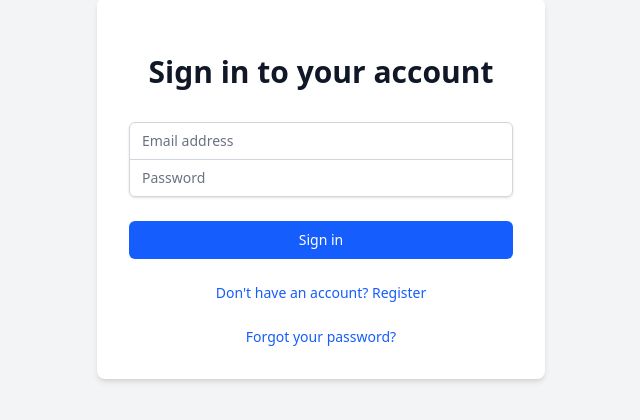
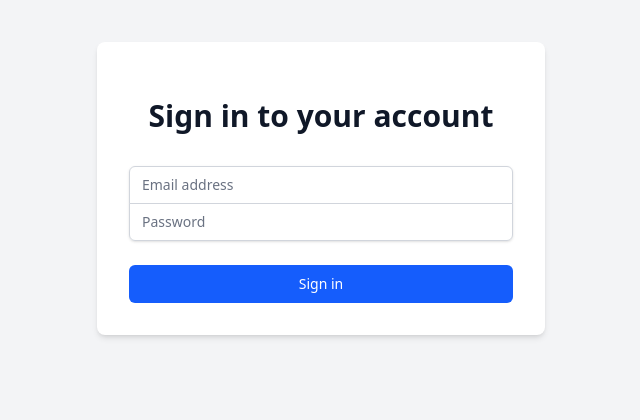
Before and after one commit to mehrand3v/lpg-tracker-react, a React (Vite) app: page /login in a window 1280 px wide. Shown: the part 212-632 px from the top of the page, without its empty margins (319-959 px from the left). Built offline with nearby package versions, Linux system fonts and the light colour scheme; no server answers.

Commit message:
so far so good

```diff
--- a/src/App.jsx
+++ b/src/App.jsx
@@ -1,11 +1,16 @@
 // App.jsx
-import { BrowserRouter as Router, Routes, Route, Navigate } from 'react-router-dom';
-import { AuthProvider } from './context/AuthContext';
-import PrivateRoute from './components/PrivateRoute';
-import Login from './components/Login';
+
+import {
+  BrowserRouter as Router,
+  Routes,
+  Route,
+  Navigate,
+} from "react-router-dom";
+import { AuthProvider } from "./context/AuthContext";
+import PrivateRoute from "./components/PrivateRoute";
+import Login from "./components/Login";
 import FooterNavbar from "./components/FooterNavbar";
-import Dashboard from './pages/Dashboard';
-// Import any other pages you have
+import Dashboard from "./pages/Dashboard";
 
 function App() {
   return (
@@ -14,7 +19,6 @@ function App() {
         <Routes>
           {/* Public routes */}
           <Route path="/login" element={<Login />} />
-
 
           {/* Protected routes */}
           <Route
@@ -29,18 +33,6 @@ function App() {
           {/* Redirect to login if accessing root */}
           <Route path="/" element={<Navigate to="/login" />} />
 
-          {/* Add other protected routes here */}
-          {/*
-          <Route
-            path="/customers"
-            element={
-              <PrivateRoute>
-                <Customers />
-              </PrivateRoute>
-            }
-          />
-          */}
-
           {/* Catch all other routes and redirect to dashboard */}
           <Route path="*" element={<Navigate to="/dashboard" />} />
         </Routes>
--- a/src/components/Login.jsx
+++ b/src/components/Login.jsx
@@ -1,12 +1,11 @@
-// components/Login.jsx
-import { useState } from 'react';
-import { signIn } from '../services/authService';
-import { useNavigate } from 'react-router-dom';
+import { useState } from "react";
+import { signIn } from "../services/authService";
+import { useNavigate } from "react-router-dom";
 
 const Login = () => {
-  const [email, setEmail] = useState('');
-  const [password, setPassword] = useState('');
-  const [error, setError] = useState('');
+  const [email, setEmail] = useState("");
+  const [password, setPassword] = useState("");
+  const [error, setError] = useState("");
   const [loading, setLoading] = useState(false);
   const navigate = useNavigate();
 
@@ -14,17 +13,17 @@ const Login = () => {
     e.preventDefault();
 
     if (!email || !password) {
-      setError('Please enter both email and password');
+      setError("Please enter both email and password");
       return;
     }
 
     try {
-      setError('');
+      setError("");
       setLoading(true);
       await signIn(email, password);
-      navigate('/dashboard'); // Redirect to dashboard after successful login
+      navigate("/dashboard"); // Redirect to dashboard after successful login
     } catch (error) {
-      setError('Failed to sign in. Please check your credentials.');
+      setError("Failed to sign in. Please check your credentials.");
       console.error(error);
     } finally {
       setLoading(false);
@@ -35,11 +34,16 @@ const Login = () => {
     <div className="min-h-screen flex items-center justify-center bg-gray-100 py-12 px-4 sm:px-6 lg:px-8">
       <div className="max-w-md w-full space-y-8 bg-white p-8 rounded-lg shadow-md">
         <div>
-          <h2 className="mt-6 text-center text-3xl font-extrabold text-gray-900">Sign in to your account</h2>
+          <h2 className="mt-6 text-center text-3xl font-extrabold text-gray-900">
+            Sign in to your account
+          </h2>
         </div>
 
         {error && (
-          <div className="bg-red-100 border border-red-400 text-red-700 px-4 py-3 rounded relative" role="alert">
+          <div
+            className="bg-red-100 border border-red-400 text-red-700 px-4 py-3 rounded relative"
+            role="alert"
+          >
             <span className="block sm:inline">{error}</span>
           </div>
         )}
@@ -47,7 +51,9 @@ const Login = () => {
         <form className="mt-8 space-y-6" onSubmit={handleSubmit}>
           <div className="rounded-md shadow-sm -space-y-px">
             <div>
-              <label htmlFor="email-address" className="sr-only">Email address</label>
+              <label htmlFor="email-address" className="sr-only">
+                Email address
+              </label>
               <input
                 id="email-address"
                 name="email"
@@ -61,7 +67,9 @@ const Login = () => {
               />
             </div>
             <div>
-              <label htmlFor="password" className="sr-only">Password</label>
+              <label htmlFor="password" className="sr-only">
+                Password
+              </label>
               <input
                 id="password"
                 name="password"
@@ -80,22 +88,20 @@ const Login = () => {
             <button
               type="submit"
               disabled={loading}
-              className={`group relative w-full flex justify-center py-2 px-4 border border-transparent text-sm font-medium rounded-md text-white bg-blue-600 hover:bg-blue-700 focus:outline-none focus:ring-2 focus:ring-offset-2 focus:ring-blue-500 ${loading ? 'opacity-70 cursor-not-allowed' : ''}`}
+              className={`group relative w-full flex justify-center py-2 px-4 border border-transparent text-sm font-medium rounded-md text-white bg-blue-600 hover:bg-blue-700 focus:outline-none focus:ring-2 focus:ring-offset-2 focus:ring-blue-500 ${
+                loading ? "opacity-70 cursor-not-allowed" : ""
+              }`}
             >
-              {loading ? 'Signing in...' : 'Sign in'}
+              {loading ? "Signing in..." : "Sign in"}
             </button>
           </div>
 
-          <div className="text-sm text-center">
-            <a href="/register" className="font-medium text-blue-600 hover:text-blue-500">
-              Don't have an account? Register
-            </a>
-          </div>
-          <div className="text-sm text-center">
+          {/* Remove the "Forgot Password" link if not needed */}
+          {/* <div className="text-sm text-center">
             <a href="/reset-password" className="font-medium text-blue-600 hover:text-blue-500">
               Forgot your password?
             </a>
-          </div>
+          </div> */}
         </form>
       </div>
     </div>
```
